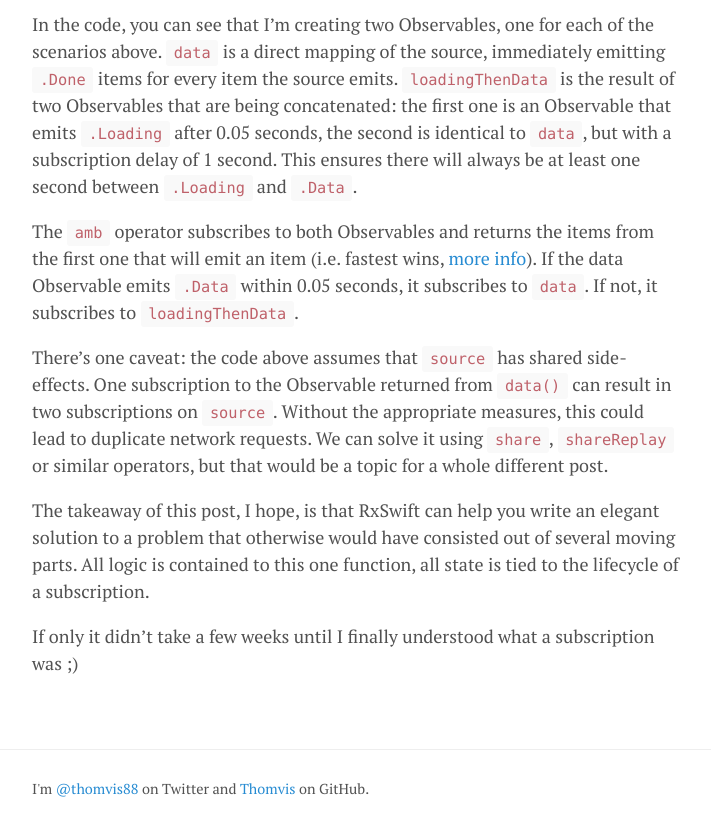
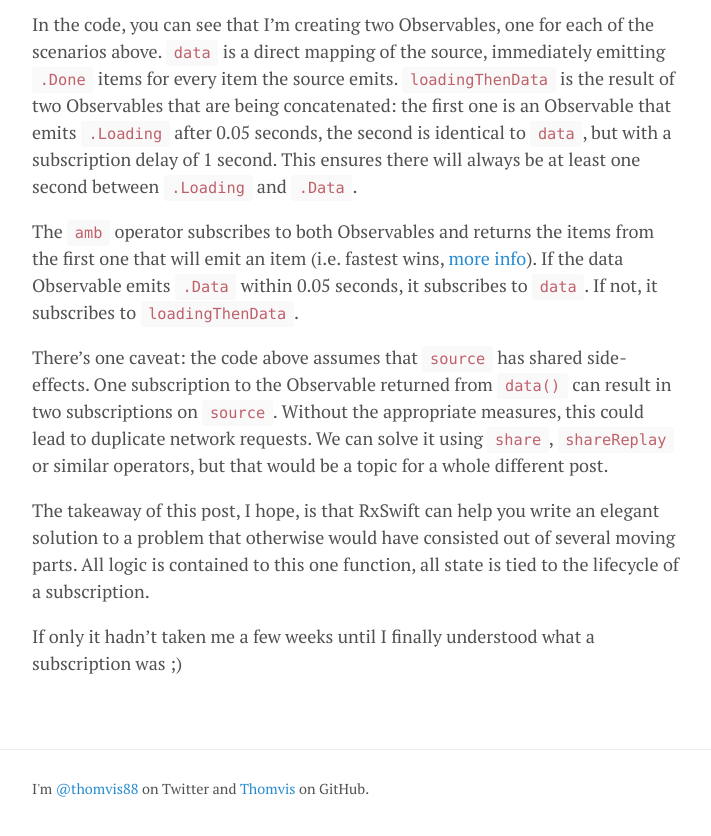
Before and after one commit to Thomvis/thomvis.github.io, a Jekyll site: the page built from _posts/2016-08-03-rxswift-loading.md, in a window 1280 px wide and 900 px high, scrolled down 1508 px. Shown: the top 836 px of the window, without its empty margins (284-995 px from the left). Built offline with Jekyll 4.4.1, drawn with Linux system fonts in a browser that asks for light colours.

Commit message:
Grammar fix

```diff
--- a/_posts/2016-08-03-rxswift-loading.md
+++ b/_posts/2016-08-03-rxswift-loading.md
@@ -48,4 +48,4 @@ There's one caveat: the code above assumes that `source` has shared side-effects
 
 The takeaway of this post, I hope, is that RxSwift can help you write an elegant solution to a problem that otherwise would have consisted out of several moving parts. All logic is contained to this one function, all state is tied to the lifecycle of a subscription.
 
-If only it didn't take a few weeks until I finally understood what a subscription was ;)
+If only it hadn't taken me a few weeks until I finally understood what a subscription was ;)
```
